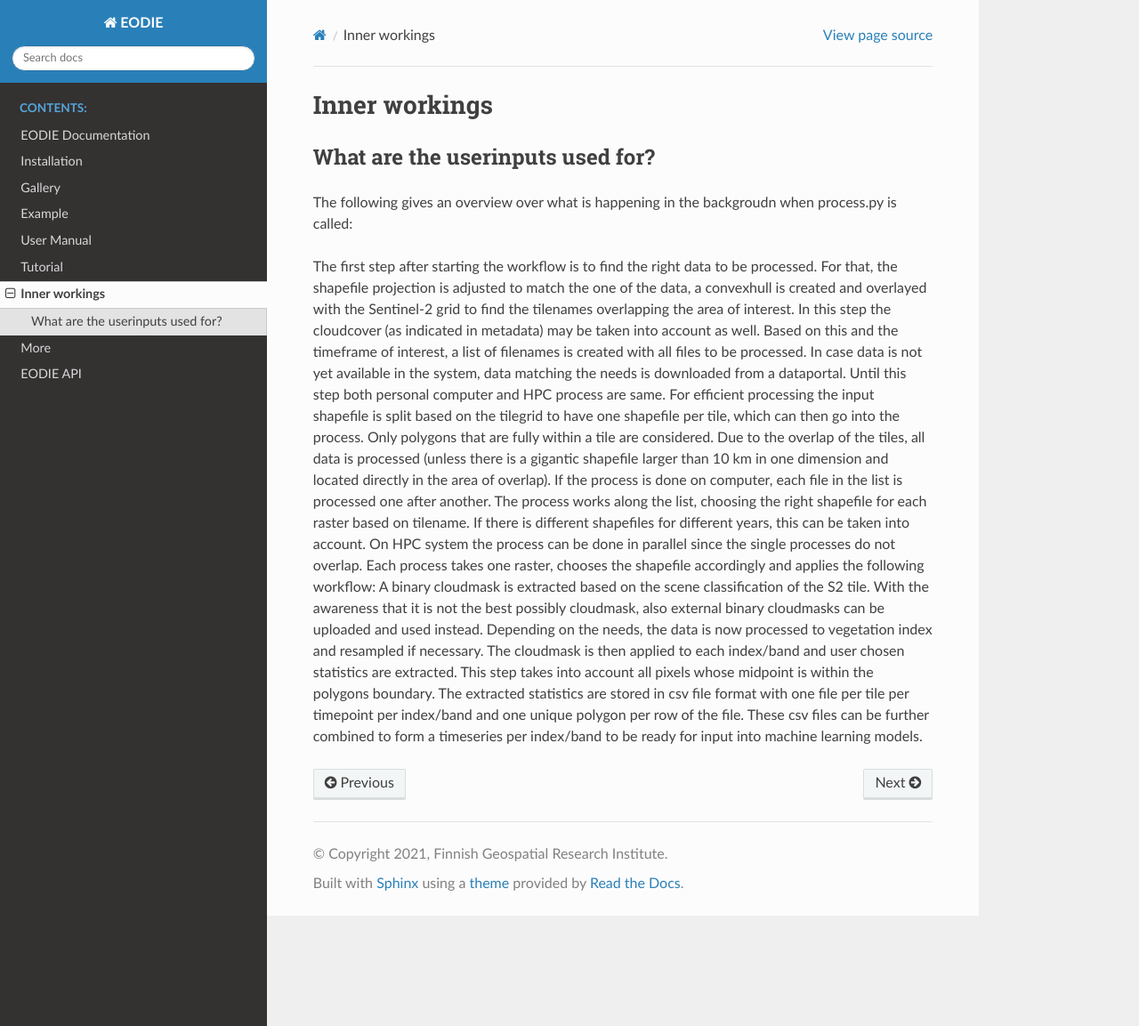
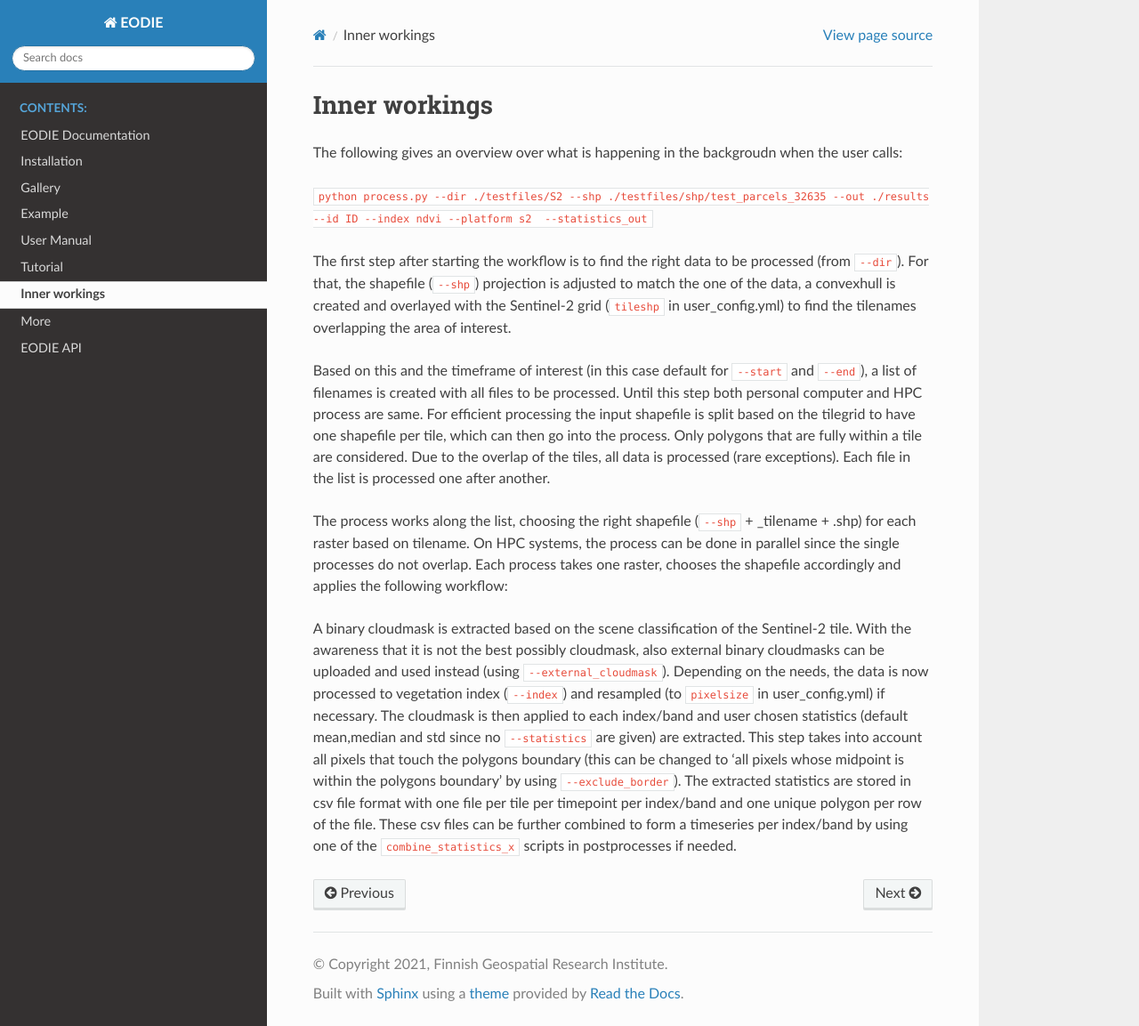
Before and after one commit to samumantha/EODIE, a Sphinx documentation site: the page built from docs/Inner_workings.rst, in a window 1280 px wide and 1153 px high. Shown: the whole window at 89% size. Built offline with Sphinx 7.4.7 and the Read the Docs theme 2.0.0, drawn with Linux system fonts in a browser that asks for light colours.

Commit message:
small fixes

```diff
--- a/docs/Gallery.rst
+++ b/docs/Gallery.rst
@@ -5,14 +5,14 @@ Gallery
 
 EODIE used to...
 
-...get the NDVI timeseries for a mixed forest plot in Southern Finland:
+| ...get the NDVI timeseries for a mixed forest plot in Southern Finland:
 
 (Hyytiala NDVI plot)
 
-...get the kNDVI timeseries for a crop field in Southern Finland:
+| ...get the kNDVI timeseries for a crop field in Southern Finland:
 
 (some crop kNDVI plot)
 
-...take an initial look at NDVI evolution over the year of a crop plot in Southern Finland:
+| ...take an initial look at NDVI evolution over the year of a crop plot in Southern Finland:
 
 (some crop array plots or gif)
--- a/docs/Inner_workings.rst
+++ b/docs/Inner_workings.rst
@@ -1,34 +1,31 @@
 Inner workings
 ===============
 
-What are the userinputs used for?
-----------------------------------
 
+The following gives an overview over what is happening in the backgroudn when the user calls:
 
+``python process.py --dir ./testfiles/S2 --shp ./testfiles/shp/test_parcels_32635 --out ./results --id ID --index ndvi --platform s2  --statistics_out``
 
-The following gives an overview over what is happening in the backgroudn when process.py is called:
+The first step after starting the workflow is to find the right data to be processed (from ``--dir``).
+For that, the shapefile (``--shp``) projection is adjusted to match the one of the data, a convexhull
+is created and overlayed with the Sentinel-2 grid (``tileshp`` in user_config.yml) to find the tilenames overlapping the
+area of interest.
 
-The first step after starting the workflow is to find the right data to be processed.
-For that, the shapefile projection is adjusted to match the one of the data, a convexhull
-is created and overlayed with the Sentinel-2 grid to find the tilenames overlapping the
-area of interest. In this step the cloudcover (as indicated in metadata) may be taken into
-account as well. Based on this and the timeframe of interest, a list of filenames is created
-with all files to be processed. In case data is not yet available in the system, data matching
-the needs is downloaded from a dataportal. Until this step both personal computer and HPC process
+Based on this and the timeframe of interest (in this case default for ``--start`` and ``--end``), a list of filenames is created
+with all files to be processed. Until this step both personal computer and HPC process
 are same. For efficient processing the input shapefile is split based on the tilegrid to have one
 shapefile per tile, which can then go into the process. Only polygons that are fully within a tile
-are considered. Due to the overlap of the tiles, all data is processed (unless there is a gigantic
-shapefile larger than 10 km in one dimension and located directly in the area of overlap). If the
-process is done on computer, each file in the list is processed one after another. The process
-works along the list, choosing the right shapefile for each raster based on tilename. If there is
-different shapefiles for different years, this can be taken into account. On HPC system the process
+are considered. Due to the overlap of the tiles, all data is processed (rare exceptions). Each file in the list is processed one after another.
+
+The process works along the list, choosing the right shapefile (``--shp`` + _tilename + .shp) for each raster based on tilename. On HPC systems, the process
 can be done in parallel since the single processes do not overlap. Each process takes one raster,
 chooses the shapefile accordingly and applies the following workflow:
-A binary cloudmask is extracted based on the scene classification of the S2 tile. With the awareness
+
+A binary cloudmask is extracted based on the scene classification of the Sentinel-2 tile. With the awareness
 that it is not the best possibly cloudmask, also external binary cloudmasks can be uploaded and used
-instead. Depending on the needs, the data is now processed to vegetation index and resampled if necessary.
-The cloudmask is then applied to each index/band and user chosen statistics are extracted.
-This step takes into account all pixels whose midpoint is within the polygons boundary.
+instead (using ``--external_cloudmask``). Depending on the needs, the data is now processed to vegetation index (``--index``) and resampled (to ``pixelsize`` in user_config.yml) if necessary.
+The cloudmask is then applied to each index/band and user chosen statistics (default mean,median and std since no ``--statistics`` are given) are extracted.
+This step takes into account all pixels that touch the polygons boundary (this can be changed to 'all pixels whose midpoint is within the polygons boundary' by using ``--exclude_border``).
 The extracted statistics are stored in csv file format with one file per tile per timepoint per index/band
 and one unique polygon per row of the file.
-These csv files can be further combined to form a timeseries per index/band to be ready for input into machine learning models.
+These csv files can be further combined to form a timeseries per index/band by using one of the ``combine_statistics_x`` scripts in postprocesses if needed.
--- a/docs/Installation.rst
+++ b/docs/Installation.rst
@@ -13,6 +13,7 @@ Dependencies
   - numpy=1.20
   - gdal=3.1.4
   - pyyaml=5.4.1
+  - matplotlib (for postprocesses)
 
 see also ``environment.yml``
 
```
Also changed, not shown: docs/Example.rst (+5 -4 lines), docs/More.rst (+57 -31 lines), docs/Use.rst (+54 -49 lines), docs/landsat.rst (deleted, +0 -28 lines).
